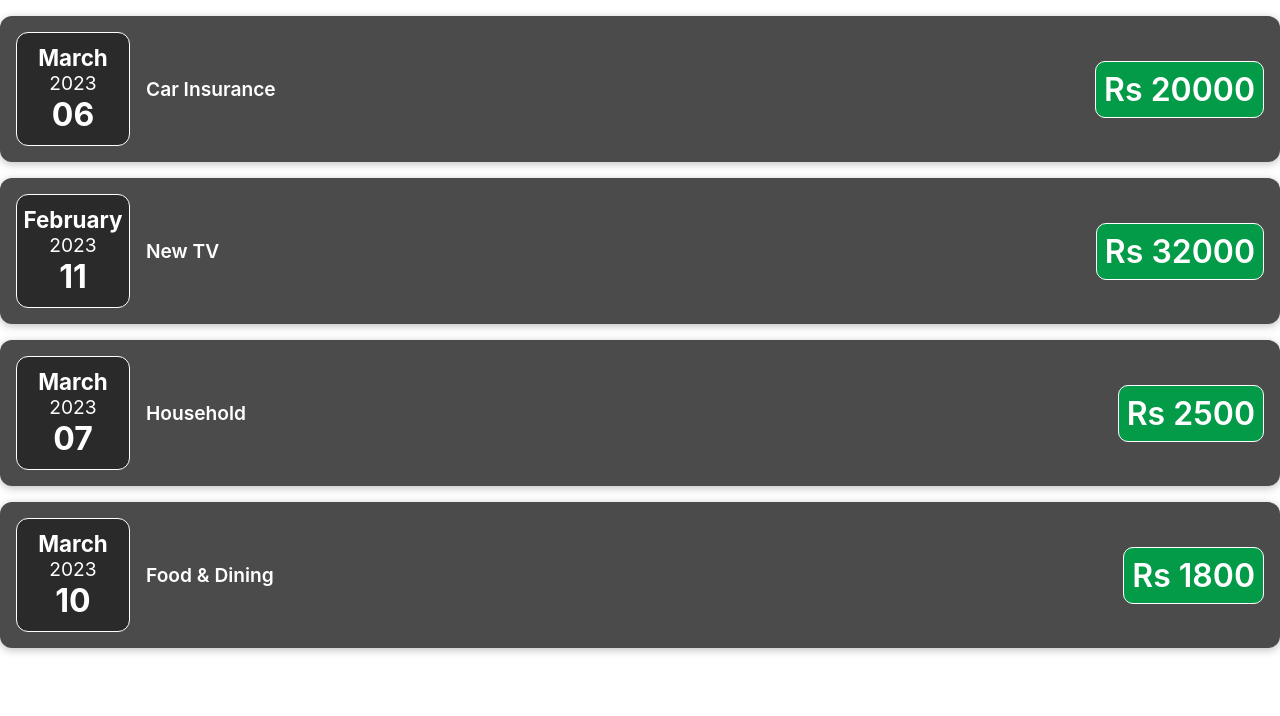
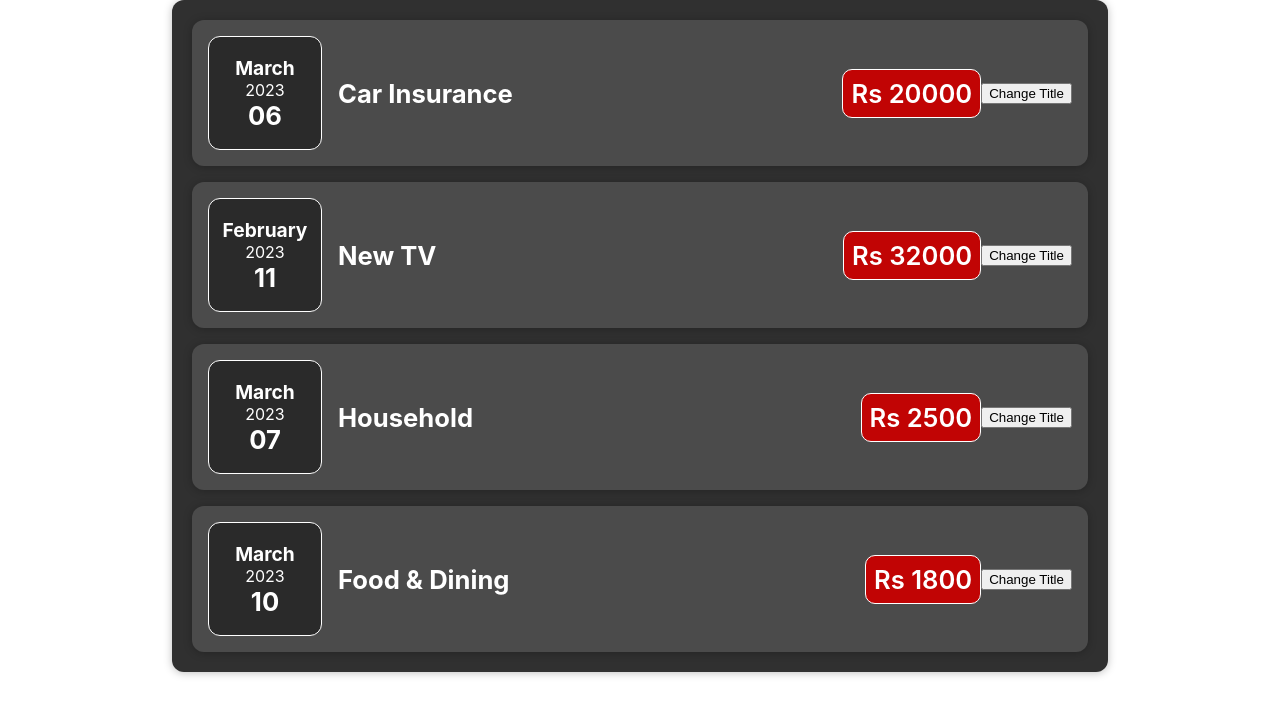
Before and after one commit to shivani1012/Expenses, a React (Create React App) app: page / in a window 1280 px wide. Shown: the top 716 px of the page. Built offline with nearby package versions, Linux system fonts and the light colour scheme.

Commit message:
expenses app

```diff
--- a/src/App.js
+++ b/src/App.js
@@ -1,6 +1,5 @@
-import logo from './logo.svg';
 import './App.css';
-import ExpenseItem from './components/ExpenseItem/ExpenseItem';
+import Expenses from './components/Expenses/Expenses';
 
 function App() {
   const expenses = [
@@ -29,29 +28,9 @@ function App() {
       date: new Date(2023, 2, 10)
     }
   ]
-
   return (
     <div className="App">
-      <ExpenseItem
-        title={expenses[0].title}
-        amount={expenses[0].amount}
-        date={expenses[0].date}
-      />
-      <ExpenseItem
-        title={expenses[1].title}
-        amount={expenses[1].amount}
-        date={expenses[1].date}
-      />
-      <ExpenseItem
-        title={expenses[2].title}
-        amount={expenses[2].amount}
-        date={expenses[2].date}
-      />
-      <ExpenseItem
-        title={expenses[3].title}
-        amount={expenses[3].amount}
-        date={expenses[3].date}
-      />
+      <Expenses items={expenses} />
     </div>
   );
 }
--- /dev/null
+++ b/src/components/Card/Card.css
@@ -0,0 +1,4 @@
+.card {
+    border-radius: 12px;
+    box-shadow: 0px 1px 8px rgba(0, 0, 0, 0.25);
+}
--- /dev/null
+++ b/src/components/Card/Card.js
@@ -0,0 +1,13 @@
+import React from 'react';
+import '../Card/Card.css';
+
+const Card = (props) => {
+    const classes = 'card ' + props.className;
+    return (
+        <div className={classes}>
+            {props.children}
+        </div>
+    )
+}
+
+export default Card
--- a/src/components/ExpenseDate/ExpenseDate.css
+++ b/src/components/ExpenseDate/ExpenseDate.css
@@ -11,14 +11,14 @@
     justify-content: center;
 }
 .expense-date__month {
-    font-size: 1.4rem;
+    font-size: 1.2rem;
     font-weight: bold;
 }
 .expense-date__year {
-    font-size: 1.2rem;
+    font-size: 1rem;
     font-weight: 400;
 }
 .expense-date__day {
-    font-size: 2rem;
+    font-size: 1.6rem;
     font-weight: bold;
 }
--- a/src/components/ExpenseItem/ExpenseItem.css
+++ b/src/components/ExpenseItem/ExpenseItem.css
@@ -2,10 +2,8 @@
     display: flex;
     justify-content: space-between;
     align-items: center;
-    box-shadow: 0 2px 8px rgba(0, 0, 0, 0.25);
     padding: 1rem;
     margin: 1rem 0;
-    border-radius: 12px;
     background: #4b4b4b;
 }
 .expense-item__description {
@@ -16,19 +14,25 @@
     flex: 1 1;
 }
 .expense-item h2 {
-    font-size: 1.2rem;
-    font-weight: 600;
+    font-size: 1.6rem;
+    font-weight: 700;
     color: #fff;
     flex: 1;
     margin: 0 1rem;
     text-align: left;
 }
 .expense-item__price {
-    font-size: 2rem;
+    font-size: 1.6rem;
     font-weight: 600;
     color: #fff;
     padding: 0.5rem;
-    background: rgb(3, 155, 71);
+    background: rgb(193 4 4);
     border: 1px solid #fff;
     border-radius: 10px;
 }
+.expense-item:first-child {
+    margin-top: 0px;
+}
+.expense-item:last-child {
+    margin-bottom: 0px;
+}
--- a/src/components/ExpenseItem/ExpenseItem.js
+++ b/src/components/ExpenseItem/ExpenseItem.js
@@ -1,17 +1,23 @@
 import React from 'react';
 import './ExpenseItem.css';
+import Card from '../Card/Card';
 import ExpenseDate from '../ExpenseDate/ExpenseDate';
 
 const ExpenseItem = (props) => {
+    let title = props.title;
+    const clickHandler = () => {
+        title = 'Updated!';
+    }
 
     return (
-        <div className='expense-item'>
+        <Card className='expense-item'>
             <ExpenseDate date={props.date} />
             <div className='expense-item__description'>
-                <h2>{props.title}</h2>
+                <h2>{title}</h2>
                 <div className='expense-item__price'>Rs {props.amount}</div>
             </div>
-        </div>
+            <button onClick={clickHandler}>Change Title</button>
+        </Card>
     )
 }
 
--- /dev/null
+++ b/src/components/Expenses/Expenses.css
@@ -0,0 +1,6 @@
+.expense_box {
+    width: 70%;
+    margin: auto;
+    background: #303030;
+    padding: 20px;
+}
--- /dev/null
+++ b/src/components/Expenses/Expenses.js
@@ -0,0 +1,33 @@
+import React from 'react';
+import ExpenseItem from '../ExpenseItem/ExpenseItem';
+import '../Expenses/Expenses.css';
+import Card from '../Card/Card';
+
+const Expenses = (props) => {
+  return (
+    <Card className='expense_box' >
+      <ExpenseItem
+        title={props.items[0].title}
+        amount={props.items[0].amount}
+        date={props.items[0].date}
+      />
+      <ExpenseItem
+        title={props.items[1].title}
+        amount={props.items[1].amount}
+        date={props.items[1].date}
+      />
+      <ExpenseItem
+        title={props.items[2].title}
+        amount={props.items[2].amount}
+        date={props.items[2].date}
+      />
+      <ExpenseItem
+        title={props.items[3].title}
+        amount={props.items[3].amount}
+        date={props.items[3].date}
+      />
+    </Card>
+  )
+}
+
+export default Expenses
```
